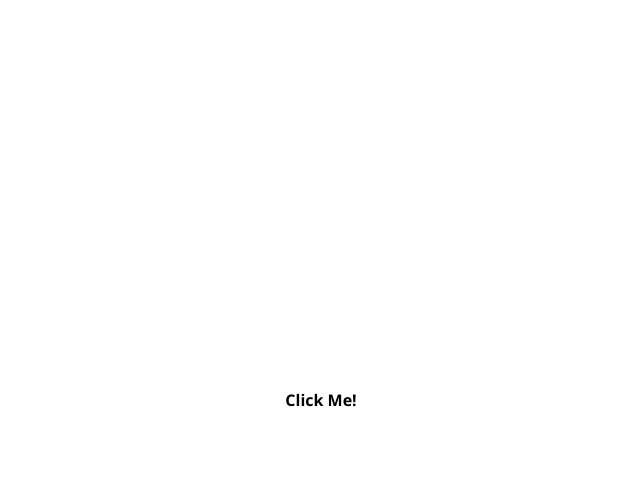
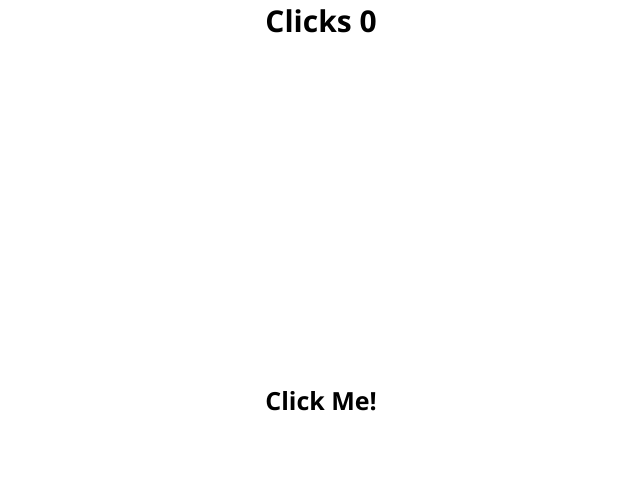
Before and after one commit to TheLuckyman30/f25-cisc474-first-website, a plain HTML site: page index.html in a window 1280 px wide. Shown: the whole page, without its empty margins (319-959 px from the left). Drawn offline with Linux system fonts and the light colour scheme.

Commit message:
Added a click counter

```diff
--- a/index.html
+++ b/index.html
@@ -6,29 +6,38 @@
     margin: 0;
     padding: 0;
     font-family: 'Segoe UI', Tahoma, Geneva, Verdana, sans-serif;
+    font-weight: bold;
   "
 >
   <body style="margin: 0; padding: 0">
     <title>Something</title>
+    <div style="width: 100%; text-align: center; font-size: 30px; z-index: -100">
+      <div id="counter">Clicks 0</div>
+    </div>
     <div
-      id="test"
+      id="button"
       style="
         position: absolute;
+        cursor: pointer;
         top: 50%;
         left: 50%;
-        padding: 5rem;
-        font-weight: bold;
+        background: white;
+        padding: 2rem;
+        font-size: 25px;
         transform: translate(-50%, -50%);
+        border-radius: 15px;
       "
     >
       Click Me!
     </div>
     <script>
-      const button = document.getElementById('test');
+      const button = document.getElementById('button');
+      const counter = document.getElementById('counter');
       const pageHeight = window.innerHeight;
       const buttonHeight = button.offsetHeight;
       const pageWidth = window.innerWidth;
       const buttonWidth = button.offsetWidth;
+      let numberOfClicks = 0;
 
       button.addEventListener('mouseenter', () => {
         const randomY = Math.floor(Math.random() * (pageHeight - buttonHeight));
@@ -38,6 +47,11 @@
         button.style.left = '0';
         button.style.transform = `translate(${randomX}px, ${randomY}px)`;
       });
+
+      button.addEventListener('click', () => {
+        numberOfClicks++;
+        counter.innerHTML = `Clicks ${numberOfClicks}`;
+      });
     </script>
   </body>
 </html>
```
